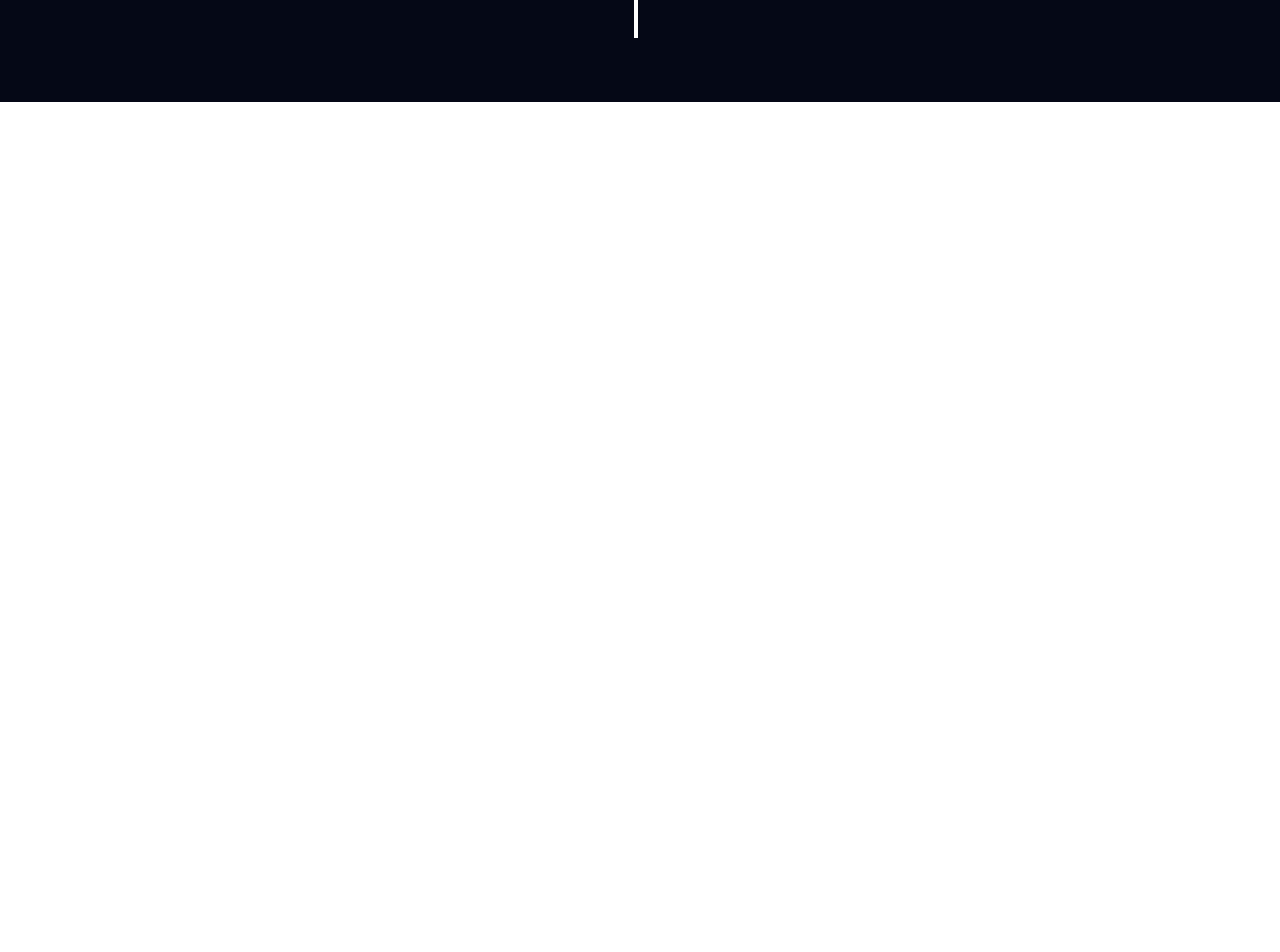
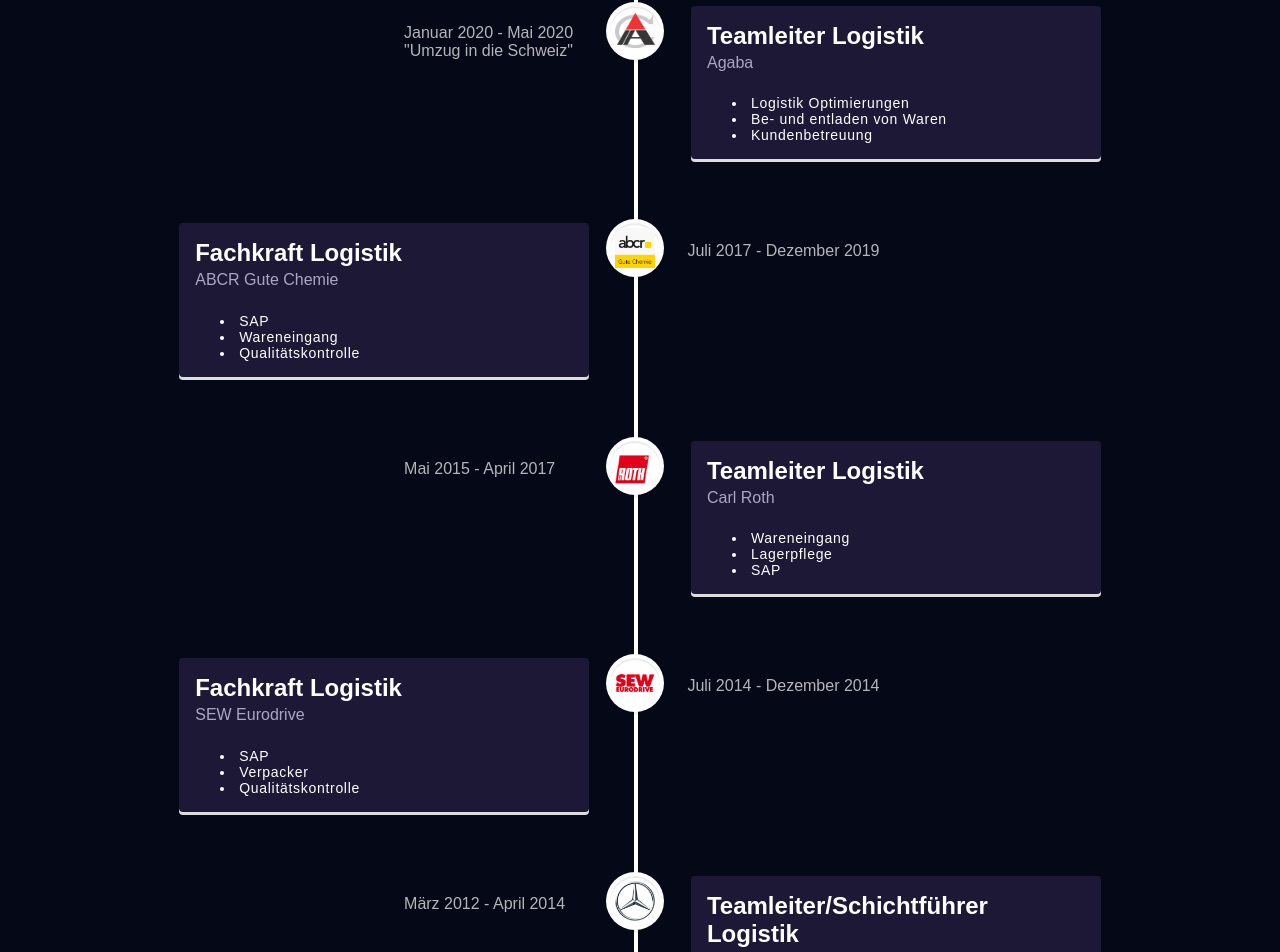
Before and after one commit to FabianCaspers/portfolio-v2, an Angular app in the folder portfolio/: page / in a window 1280 px wide. Shown: the part 2100-3052 px from the top of the page. Before the commit the page ends 2202 px from the top, so only its background shows below. Built offline with nearby package versions, Linux system fonts and the light colour scheme.

Commit message:
finish work

```diff
--- a/portfolio/src/app/components/work/work.component.html
+++ b/portfolio/src/app/components/work/work.component.html
@@ -15,9 +15,8 @@
 
             <div class="vertical-timeline-element-content">
                 <div class="arrow-right"></div>
-
                 <div>
-                    <h3>Teamleader Logistik</h3>
+                    <h3>Verantwortlicher Logistik</h3>
                     <p>ESA Honau</p>
                     <ul>
                         <li>SAP</li>
@@ -26,9 +25,121 @@
                     </ul>
                     <span class="vertical-timeline-element-date">Februar 2021 - Mai 2023</span>
                 </div>
+            </div>
+        </div>
 
+
+        <div class="vertical-timeline-element reverse">
+            <span class="vertical-timeline-element-icon">
+                <div class="company-container">
+                    <img src="../../../assets/company/Agaba.png" alt="">
+                </div>
+            </span>
+
+            <div class="vertical-timeline-element-content reverse">
+                <div class="arrow-right"></div>
+                <div>
+                    <h3>Teamleiter Logistik</h3>
+                    <p>Agaba</p>
+                    <ul>
+                        <li>Logistik Optimierungen</li>
+                        <li>Be- und entladen von Waren</li>
+                        <li>Kundenbetreuung</li>
+                    </ul>
+                    <span class="vertical-timeline-element-date-reverse">Januar 2020 - Mai 2020 <br> "Umzug in die Schweiz"</span>
+                </div>
             </div>
+        </div>
 
+
+        <div class="vertical-timeline-element">
+            <span class="vertical-timeline-element-icon">
+                <div class="company-container">
+                    <img src="../../../assets/company/abcr.png" alt="">
+                </div>
+            </span>
+
+            <div class="vertical-timeline-element-content">
+                <div class="arrow-right"></div>
+                <div>
+                    <h3>Fachkraft Logistik</h3>
+                    <p>ABCR Gute Chemie</p>
+                    <ul>
+                        <li>SAP</li>
+                        <li>Wareneingang</li>
+                        <li>Qualitätskontrolle</li>
+                    </ul>
+                    <span class="vertical-timeline-element-date">Juli 2017 - Dezember 2019</span>
+                </div>
+            </div>
+        </div>
+
+        <div class="vertical-timeline-element reverse">
+            <span class="vertical-timeline-element-icon">
+                <div class="company-container">
+                    <img src="../../../assets/company/carl-roth.png" alt="">
+                </div>
+            </span>
+
+            <div class="vertical-timeline-element-content reverse">
+                <div class="arrow-right"></div>
+                <div>
+                    <h3>Teamleiter Logistik</h3>
+                    <p>Carl Roth</p>
+                    <ul>
+                        <li>Wareneingang</li>
+                        <li>Lagerpflege</li>
+                        <li>SAP</li>
+                    </ul>
+                    <span class="vertical-timeline-element-date-reverse">Mai 2015 - April 2017</span>
+                </div>
+            </div>
+        </div>
+
+
+        <div class="vertical-timeline-element">
+            <span class="vertical-timeline-element-icon">
+                <div class="company-container">
+                    <img src="../../../assets/company/sew.png" alt="">
+                </div>
+            </span>
+
+            <div class="vertical-timeline-element-content">
+                <div class="arrow-right"></div>
+                <div>
+                    <h3>Fachkraft Logistik</h3>
+                    <p>SEW Eurodrive</p>
+                    <ul>
+                        <li>SAP</li>
+                        <li>Verpacker</li>
+                        <li>Qualitätskontrolle</li>
+                    </ul>
+                    <span class="vertical-timeline-element-date">Juli 2014 - Dezember 2014</span>
+                </div>
+            </div>
+        </div>
+
+
+        <div class="vertical-timeline-element reverse">
+            <span class="vertical-timeline-element-icon">
+                <div class="company-container">
+                    <img src="../../../assets/company/mercedes.png" alt="">
+                </div>
+            </span>
+
+            <div class="vertical-timeline-element-content reverse">
+                <div class="arrow-right"></div>
+                <div>
+                    <h3>Teamleiter/Schichtführer Logistik</h3>
+                    <p>Mercedes-Benz</p>
+                    <ul>
+                        <li>Wareneingang</li>
+                        <li>Zulieferer intern</li>
+                        <li>SAP</li>
+                    </ul>
+                    <span class="vertical-timeline-element-date-reverse">März 2012 - April 2014</span>
+                </div>
+            </div>
         </div>
 
     </div>
--- a/portfolio/src/app/components/work/work.component.scss
+++ b/portfolio/src/app/components/work/work.component.scss
@@ -1,6 +1,6 @@
 .work-container {
     max-width: 100vw;
-    max-height: 100vh;
+    height: 100%;
     background-color: #050816;
     padding-left: 8rem;
     padding-right: 8rem;
@@ -8,6 +8,7 @@
     padding-bottom: 4rem;
     position: relative;
     z-index: 0;
+
 
     .headline {
         opacity: 1;
@@ -38,6 +39,9 @@
         position: relative;
         padding: 2em 0;
         margin-top: 5rem;
+        display: flex;
+        justify-content: space-around;
+        flex-direction: column;
         &::before {
             content: "";
             position: absolute;
@@ -48,6 +52,43 @@
             background: white;
             margin-left: 3px;
         }
+
+        &::after {
+            content: "";
+            display: table;
+            clear: both;
+        }
+
+        .reverse {
+            .vertical-timeline-element-content {
+                float: right;
+
+                .arrow-right {
+                    border-left: 7px solid rgb(35, 38, 49);
+                    border-right: none;
+                    right: -14px;
+                    left: auto;
+                }
+
+
+            }
+        }
+
+        .vertical-timeline-element-date-reverse {
+            position: absolute;
+                    width: 100%;
+                    right: 70%;
+                    top: 6px;
+                    font-size: 1rem;
+                    padding: 0.8em 0;
+                    opacity: 0.7;
+                    display: inline-block;
+        }
+
+
+
+
+
 
         .vertical-timeline-element {
             margin: 4em 0;
@@ -132,7 +173,7 @@
                     margin-top: 1.25rem;
 
                     li {
-                        letter-spacing: .05em;
+                        letter-spacing: 0.05em;
                         font-size: 14px;
                         padding-left: 0.25rem;
                     }
@@ -145,7 +186,7 @@
                     top: 6px;
                     font-size: 1rem;
                     padding: 0.8em 0;
-                    opacity: .7;
+                    opacity: 0.7;
                     display: inline-block;
                 }
             }
```
Also changed, not shown: portfolio/src/assets/company/sew.png (added).
